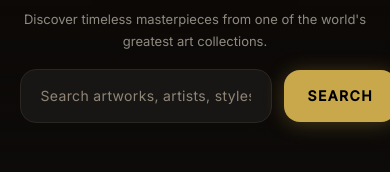
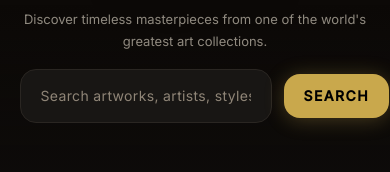
Before and after one commit to Maria-Kodi/art-institute-explorer, a React (Vite) app: page / in a window 390 px wide. Shown: the part 418-590 px from the top of the page. Built offline with nearby package versions, Linux system fonts and the light colour scheme; no server answers; a web font is replaced by a local one.

Commit message:
style: improve mobile responsiveness

```diff
--- a/src/components/SearchBar.tsx
+++ b/src/components/SearchBar.tsx
@@ -33,10 +33,11 @@ export default function SearchBar({ onSearch }: Props) {
         "
       />
 
-<button
-  type="submit"
-  className="
-    px-6 py-4 rounded-2xl
+     <button
+      type="submit"
+      className="
+    px-5 py-3 sm:px-6 sm:py-4
+    rounded-2xl
     bg-[#c9a84c]
     text-black text-sm font-semibold tracking-widest uppercase
     whitespace-nowrap
@@ -47,7 +48,7 @@ export default function SearchBar({ onSearch }: Props) {
     active:scale-[0.97]
     transition-all duration-300
   "
->
+   >
   Search
 </button>
     </form>
```
